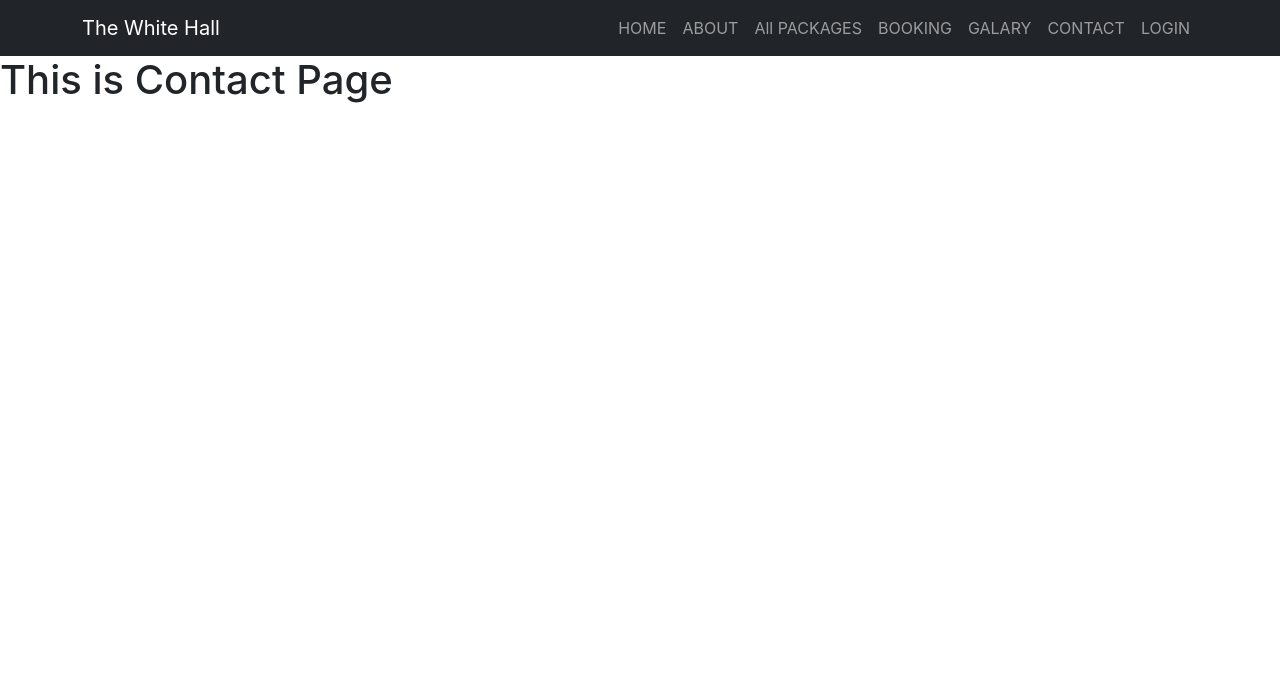
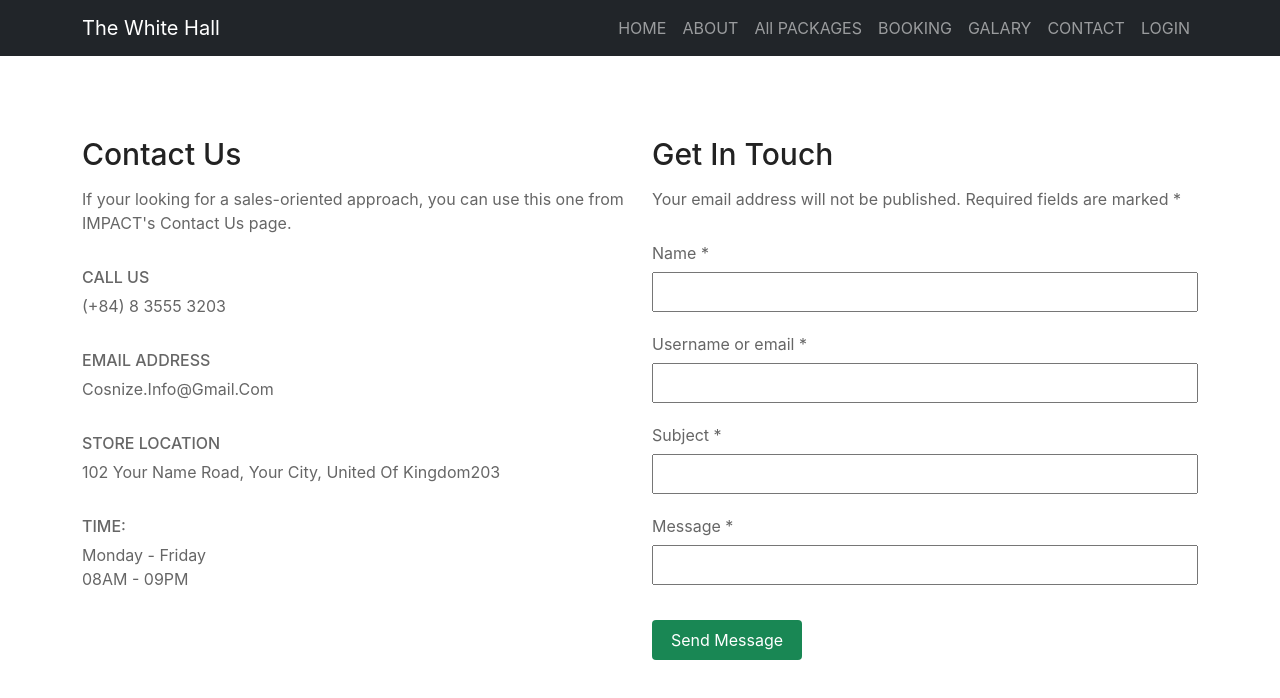
Before and after one commit to dev-hafiz/THE_WHITE_HALL_CLIENT, a React (Create React App) app: page /contact in a window 1280 px wide. Shown: the top 698 px of the page. Built offline with nearby package versions, Linux system fonts and the light colour scheme.

Commit message:
Contact Us Added

```diff
--- a/package.json
+++ b/package.json
@@ -11,6 +11,7 @@
     "react": "^17.0.2",
     "react-bootstrap": "^2.1.0",
     "react-dom": "^17.0.2",
+    "react-hook-form": "^7.22.5",
     "react-router-dom": "6",
     "react-router-hash-link": "^2.4.3",
     "react-scripts": "5.0.0",
--- a/src/Pages/Contact/Contact.css
+++ b/src/Pages/Contact/Contact.css
@@ -0,0 +1,46 @@
+.contact-part {
+    padding: 80px 0;
+}
+.contact-left {
+    margin-bottom: 30px;
+}
+.contact-right input {
+    width: 100%;
+    margin-bottom: 20px;
+    padding: 6px;
+}
+.contact-right form {
+    margin-top: 30px;
+}
+.contact-right input.submit-btn {
+    width: 150px;
+    border: 0;
+    height: 40px;
+    margin: 0;
+    margin-top: 15px;
+}
+.contact-right label {
+    color: #666;
+    margin-bottom: 7px;
+}
+.contact-part h3 {
+    color: #222222;
+    font-size: 30px;
+    font-weight: 500;
+    margin-bottom: 15px;
+}
+.contact-part p {
+    color: #666666;
+    margin: 0;
+}
+.single-contact span {
+    color: #666666;
+    font-size: 16px;
+    font-weight: 500;
+    text-transform: uppercase;
+    display: block;
+    margin-bottom: 5px;
+}
+.single-contact {
+    margin-top: 30px;
+}
--- a/src/Pages/Contact/Contact.js
+++ b/src/Pages/Contact/Contact.js
@@ -1,10 +1,60 @@
 import React from 'react';
 import './Contact.css';
+import { Col, Container, Row } from 'react-bootstrap';
+import { useForm } from 'react-hook-form';
+import { NavLink } from 'react-router-dom';
 const Contact = () => {
+    const { register, handleSubmit, } = useForm();
+    const onSubmit = data => {
+    };
     return (
-        <div>
-            <h1>This is Contact Page</h1>
-        </div>
+        <div className='contact-part'>
+        <Container>
+            <Row>
+
+                <Col lg={6}>
+                    <div className="contact-left">
+                        <h3>Contact Us</h3>
+                        <p>If your looking for a sales-oriented approach, you can use this one from IMPACT's Contact Us page.</p>
+                        <div className="single-contact">
+                            <span>Call us</span>
+                            <p>(+84) 8 3555 3203</p>
+                        </div>
+                        <div className="single-contact">
+                            <span>EMAIL ADDRESS</span>
+                            <p>Cosnize.Info@Gmail.Com</p>
+                        </div>
+                        <div className="single-contact">
+                            <span>STORE LOCATION</span>
+                            <p>102 Your Name Road, Your City, United Of Kingdom203</p>
+                        </div>
+                        <div className="single-contact">
+                            <span>TIME:</span>
+                            <p>Monday - Friday</p>
+                            <p>08AM - 09PM</p>
+                        </div>
+                    </div>
+                </Col>
+                <Col lg={6}>
+                    <div className="contact-right">
+                        <h3>Get In Touch</h3>
+                        <p>Your email address will not be published. Required fields are marked *</p>
+                        <form onSubmit={handleSubmit(onSubmit)}>
+                            <label htmlFor="name">Name   *</label>
+                            <input required id='name' {...register("name", { required: true })} />
+                            <label htmlFor="email">Username or email  *</label>
+                            <input required id='email' {...register("email", { required: true })} />
+                            <label htmlFor="sub">Subject  *</label>
+                            <input required id='sub' {...register("sub", { required: true })} />
+                            <label htmlFor="mess">Message  *</label>
+                            <input required id='mess'  {...register("mess")} />
+                            <input className='submit-btn btn btn-success' type="submit" value="Send Message" />
+                        </form>
+                    </div>
+                </Col>
+            </Row>
+        </Container>
+    </div>
     );
 };
 
```
Also changed, not shown: 1 other file (tests, documents, lock files or other folders).
